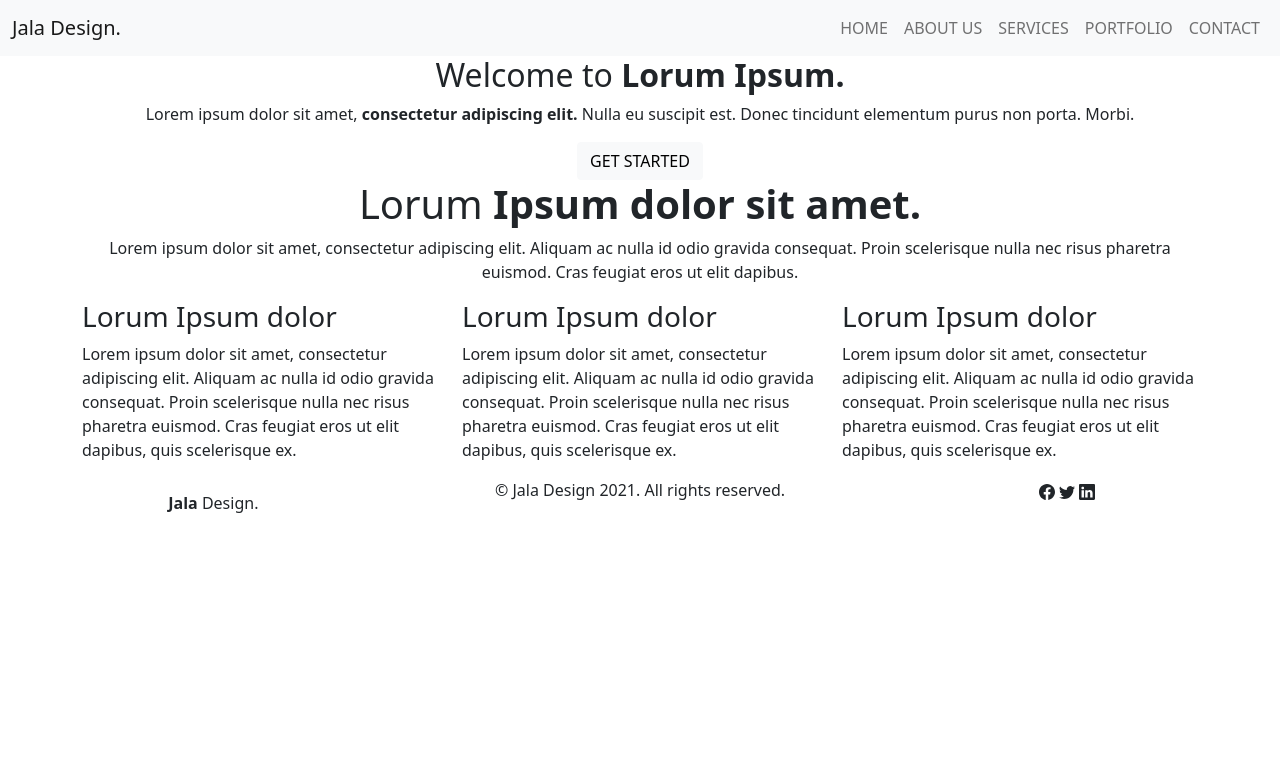
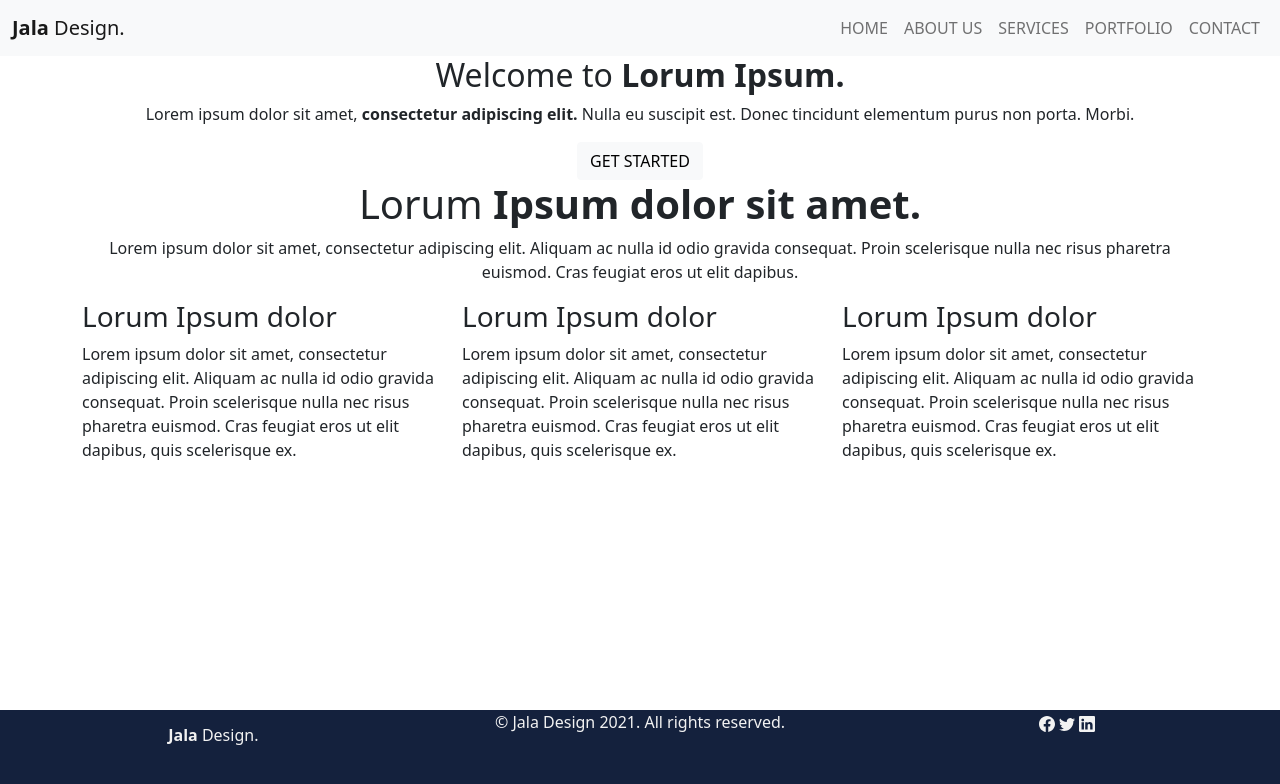
Before and after one commit to irenekmac/Jala-Design-Test-Project, a plain HTML site: page index.html in a window 1280 px wide. Drawn offline with nearby package versions, Linux system fonts and the light colour scheme.

Commit message:
footer styling with css

```diff
--- a/css/style.css
+++ b/css/style.css
@@ -3,6 +3,14 @@
   padding: 0;
 }
 
+footer {
+  position: absolute;
+  bottom: 0;
+  width: 100%;
+  height: 90px;
+  color: #F2F2F2;
+  background-color: #14213D;
+}
 /* .container {
   height: 100vh;
   width: 100%;
--- a/index.html
+++ b/index.html
@@ -30,7 +30,7 @@
     <!-- NAVBAR -->
     <nav class="navbar navbar-expand-lg navbar-light bg-light">
       <div class="container-fluid">
-        <a class="navbar-brand" href="#">Jala Design.</a>
+        <a class="navbar-brand" href="#"><b>Jala</b> Design.</a>
         <button class="navbar-toggler" type="button" data-bs-toggle="collapse" data-bs-target="#navbarNav" aria-controls="navbarNav" aria-expanded="false" aria-label="Toggle navigation">
           <span class="navbar-toggler-icon"></span>
         </button>
@@ -101,8 +101,8 @@
 
 
     <!-- FOOTER -->
-    <footer class="page-footer font-small cyan darken-3">
-      <div class="container-fluid style="background-color: #6351ce;"">
+    <footer class="page-footer font-small  blue">
+      <div class="container-fluid">
         <div class="row">
           <div class="footer-copyright text-center py-3 col text-left">
             <h6 class="mb-0"><b>Jala</b> Design.</h6>
```
